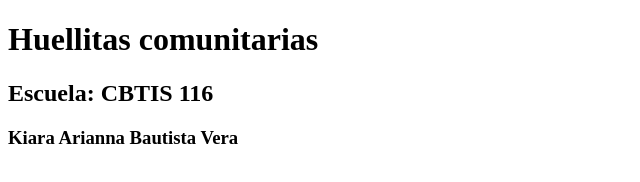
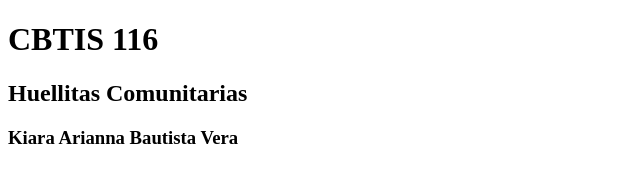
Before and after one commit to kiaraabv/huellitas_kiarabautista, a plain HTML site: page index.html in a window 1280 px wide. Shown: the whole page, without its empty margins (0-640 px from the left). Drawn offline with Linux system fonts and the light colour scheme.

Commit message:
se agregó título cbtis

```diff
--- a/index.html
+++ b/index.html
@@ -4,8 +4,8 @@
 <title> Kiara Arianna Bautista Vera</title>
 </head>
 <body>
-<h1> Huellitas comunitarias</h1>
-<h2> Escuela: CBTIS 116</h2>
+<h1> CBTIS 116</h1>
+<h2> Huellitas Comunitarias</h2>
 <h3> Kiara Arianna Bautista Vera</h3>
 </body>
 </html>
```
